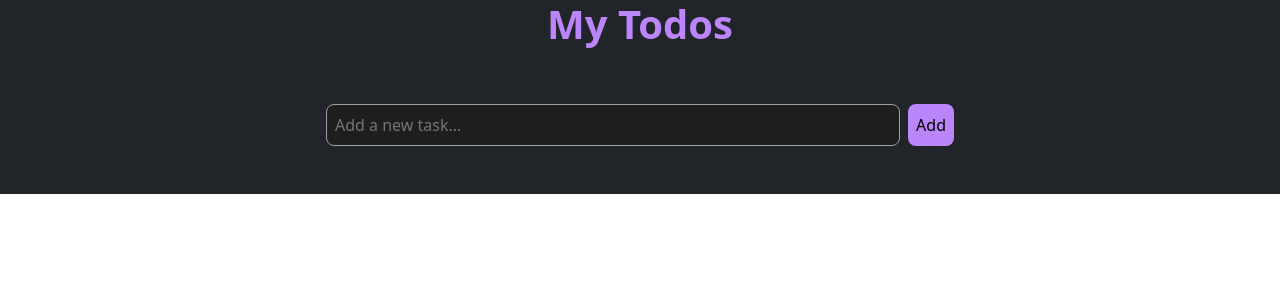
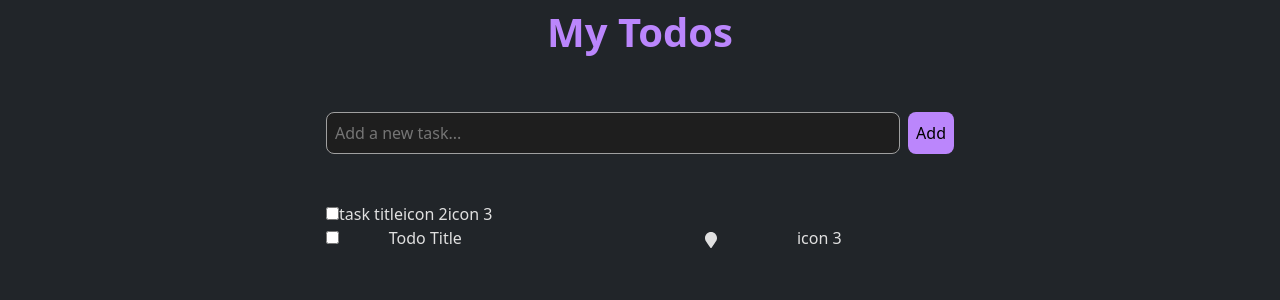
Before and after one commit to kirtan-bhavsar/ToDo-MERN, a React (Vite) app in the folder client/: page / in a window 1280 px wide. Shown: the top 300 px of the page. Built offline with nearby package versions, Linux system fonts and the light colour scheme.

Commit message:
added_App_TodoTasksListingBasic_Dt:09042025

```diff
--- a/client/package.json
+++ b/client/package.json
@@ -13,7 +13,8 @@
     "axios": "^1.8.4",
     "bootstrap": "^5.3.5",
     "react": "^19.0.0",
-    "react-dom": "^19.0.0"
+    "react-dom": "^19.0.0",
+    "react-icons": "^5.5.0"
   },
   "devDependencies": {
     "@eslint/js": "^9.21.0",
--- a/client/src/App.jsx
+++ b/client/src/App.jsx
@@ -1,6 +1,7 @@
 import React, { useState } from "react";
 import axios from 'axios';
 // import { useState } from "react";
+import {FaMapMarker} from 'react-icons/fa';
 
 
 const App = () => {
@@ -26,8 +27,8 @@ const addTask = async(e) => {
 
   return (
     <>
-      <div className="container-fluid bg-dark justify-content-center align-items-center d-flex flex-column">
-        <h1 className="text-custom-heading-color fw-bold">My Todos</h1>
+      <div className="container-fluid bg-dark vh-100  align-items-center d-flex flex-column">
+        <h1 className="text-custom-heading-color my-2 fw-bold">My Todos</h1>
         <div className="add-todo d-flex my-5">
         <input
           type="text"
@@ -38,7 +39,25 @@ const addTask = async(e) => {
           className="bg-custom-secondary-color addtask-input rounded-3 p-2 text-custom-secondary-color"
         />
         <button className="" type="button" onClick={addTask}>Add</button>
-</div>
+      </div>
+      <div className="list-todos">
+        <li className="text-custom-primary-color">
+          <div className="todo-task">
+            <span><input type="checkbox" /></span>
+            task title
+            <span>icon 2</span>
+            <span>icon 3</span>
+          </div>
+        </li>
+        <li className="text-custom-primary-color">
+          <div className="todo-task d-flex">
+            <span style={ {width:"10%"} }><input type="checkbox" /></span>
+            <span style={ {width:"50%"} }>Todo Title</span>
+            <span style={ {width:"15%"} }><FaMapMarker/></span>
+            <span style={ {width:"15%"} }>icon 3</span>
+          </div>
+        </li>
+        </div>
       </div>
     </>
   );
--- a/client/src/index.css
+++ b/client/src/index.css
@@ -96,3 +96,14 @@ input:focus {
   border: none;
   transition: background-color 0.3s ease;
 }
+
+/* Listing Todo Styling */
+
+.list-todos {
+  width: 50%;
+}
+
+.list-todos li {
+  list-style: none;
+  /* width: 50%; */
+}
```
Also changed, not shown: 1 other file (tests, documents, lock files or other folders).
